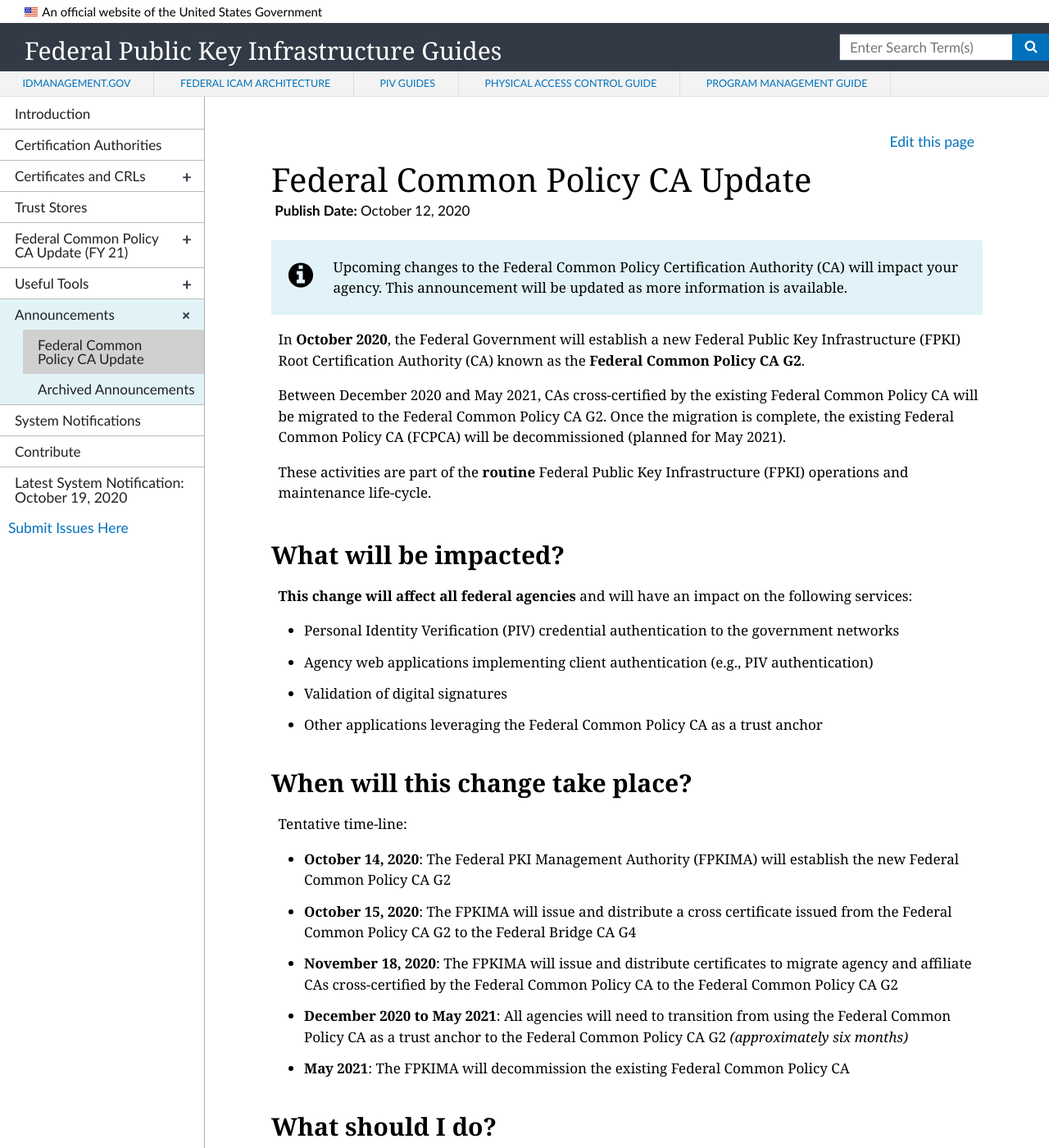
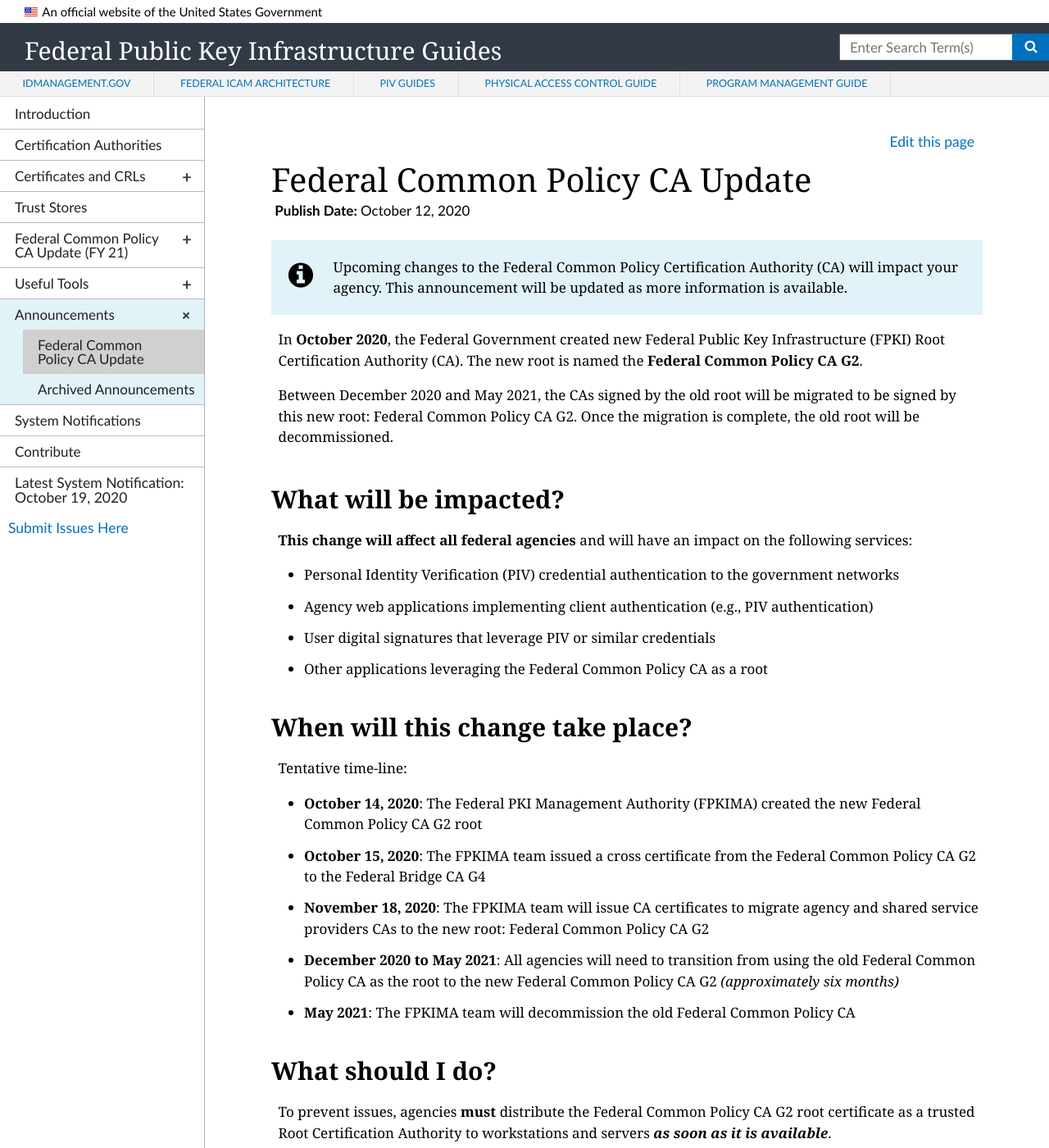
Before and after one commit to GSA/fpki-guides, a Jekyll site: the page built from _announcements/01_common_policy_rekey.md, in a window 1280 px wide and 1400 px high. Shown: the whole window at 82% size. Built offline with Jekyll 4.4.1, drawn with Linux system fonts in a browser that asks for light colours; nearby versions of some CDN libraries; some of the changed text lies outside the part shown.

Commit message:
Update 01_common_policy_rekey.md
@ryancdickson An **attempt** at some simpler language.  I didn't update the last date.

We are using jargon.  Although the jargon is technically correct, it can be confusing.  IMO, its okay to keep the jargon debates for the water cooler - and instead use strong, simple terms that will achieve the goal.  The goal is: You need to do X (inform).  Here is how to do X (actions).

```diff
--- a/_announcements/01_common_policy_rekey.md
+++ b/_announcements/01_common_policy_rekey.md
@@ -5,17 +5,15 @@ title: Federal Common Policy CA Update
 pubDate: October 12, 2020
 collection: announcements
 permalink: announcements/common-policy-update/
-description: In October 2020, the Federal Government will establish a new Federal Public Key Infrastructure (FPKI) Root Certification Authority (CA) known as the Federal Common Policy CA G2.  This announcement details the CA update time-line and actions agencies need to perform to prevent issues.
+description: In October 2020, the Federal Government will establish a new Federal Public Key Infrastructure (FPKI) Root Certification Authority (CA).  This new root is named the Federal Common Policy CA G2.  This announcement details the CA update timeline and actions agencies need to perform.
 status: active
 ---
 
 {% include alert-info.html content="Upcoming changes to the Federal Common Policy Certification Authority (CA) will impact your agency.  This announcement will be updated as more information is available." %}
 
-In **October 2020**, the Federal Government will establish a new Federal Public Key Infrastructure (FPKI) Root Certification Authority (CA) known as the **Federal Common Policy CA G2**.
+In **October 2020**, the Federal Government created new Federal Public Key Infrastructure (FPKI) Root Certification Authority (CA).  The new root is named the **Federal Common Policy CA G2**.
 
-Between December 2020 and May 2021, CAs cross-certified by the existing Federal Common Policy CA will be migrated to the Federal Common Policy CA G2.  Once the migration is complete, the existing Federal Common Policy CA (FCPCA) will be decommissioned (planned for May 2021).
-
-These activities are part of the **routine** Federal Public Key Infrastructure (FPKI) operations and maintenance life-cycle.
+Between December 2020 and May 2021, the CAs signed by the old root will be migrated to be signed by this new root: Federal Common Policy CA G2.  Once the migration is complete, the old root will be decommissioned.
 
 ## What will be impacted?
 
@@ -23,20 +21,20 @@ These activities are part of the **routine** Federal Public Key Infrastructure (
 
 - Personal Identity Verification (PIV) credential authentication to the government networks
 - Agency web applications implementing client authentication (e.g., PIV authentication)
-- Validation of digital signatures
-- Other applications leveraging the Federal Common Policy CA as a trust anchor
+- User digital signatures that leverage PIV or similar credentials
+- Other applications leveraging the Federal Common Policy CA as a root
 
 
 ## When will this change take place?
 Tentative time-line:
-- **October 14, 2020**: The Federal PKI Management Authority (FPKIMA) will establish the new Federal Common Policy CA G2
-- **October 15, 2020**: The FPKIMA will issue and distribute a cross certificate issued from the Federal Common Policy CA G2 to the Federal Bridge CA G4
-- **November 18, 2020**: The FPKIMA will issue and distribute certificates to migrate agency and affiliate CAs cross-certified by the Federal Common Policy CA to the Federal Common Policy CA G2
-- **December 2020 to May 2021**: All agencies will need to transition from using the Federal Common Policy CA as a trust anchor to the Federal Common Policy CA G2 *(approximately six months)*
-- **May 2021**: The FPKIMA will decommission the existing Federal Common Policy CA
+- **October 14, 2020**: The Federal PKI Management Authority (FPKIMA) created the new Federal Common Policy CA G2 root
+- **October 15, 2020**: The FPKIMA team issued a cross certificate from the Federal Common Policy CA G2 to the Federal Bridge CA G4
+- **November 18, 2020**: The FPKIMA team will issue CA certificates to migrate agency and shared service providers CAs to the new root: Federal Common Policy CA G2
+- **December 2020 to May 2021**: All agencies will need to transition from using the old Federal Common Policy CA as the root to the new Federal Common Policy CA G2 *(approximately six months)*
+- **May 2021**: The FPKIMA team will decommission the old Federal Common Policy CA
 
 ## What should I do?
-To prevent issues, agencies **must** distribute the Federal Common Policy CA G2 CA certificate as a trusted Root Certification Authority to workstations and servers **_as soon as it is available_**.
+To prevent issues, agencies **must** distribute the Federal Common Policy CA G2 root certificate as a trusted Root Certification Authority to workstations and servers **_as soon as it is available_**.
 
 {% include alert-info.html content="The Federal Common Policy CA G2 CA certificate is expected for distribution on <strong>October 14, 2020</strong>.  This announcement will be updated once the certificate is available." %}
 
```
